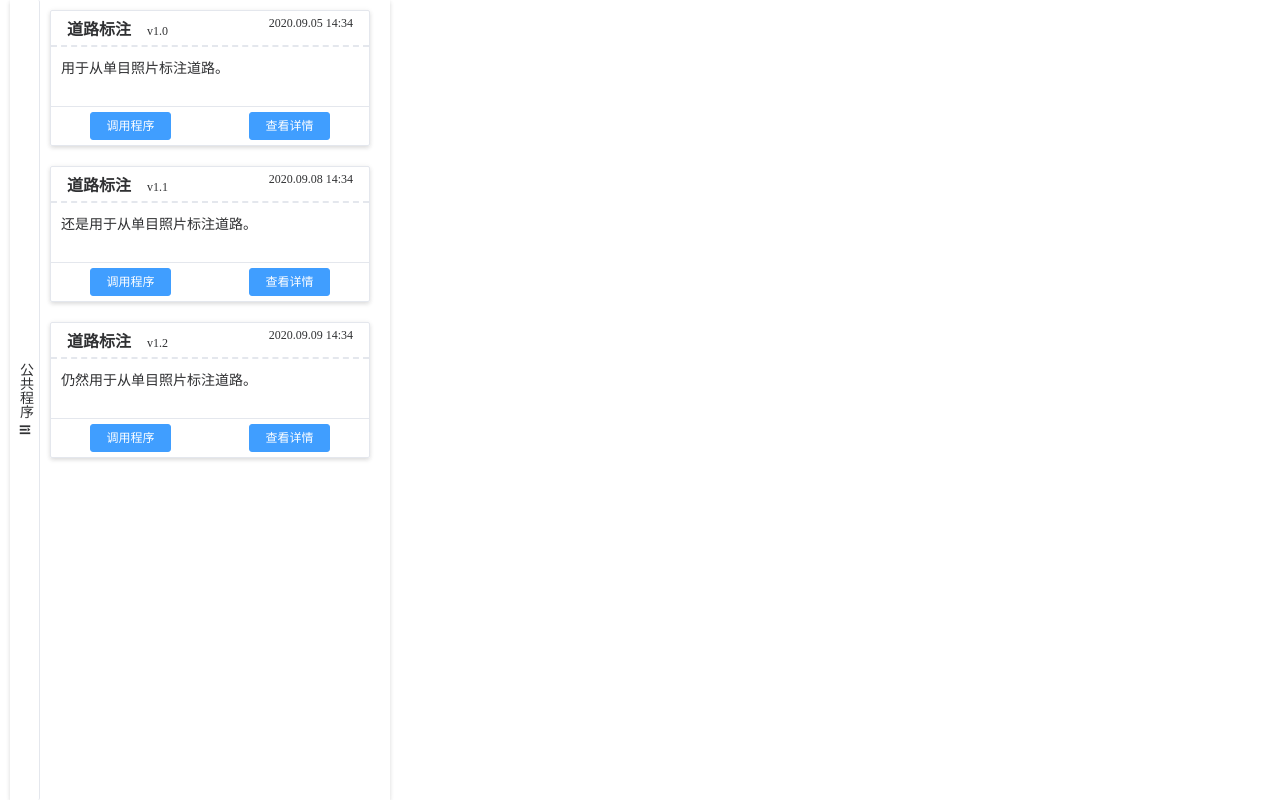
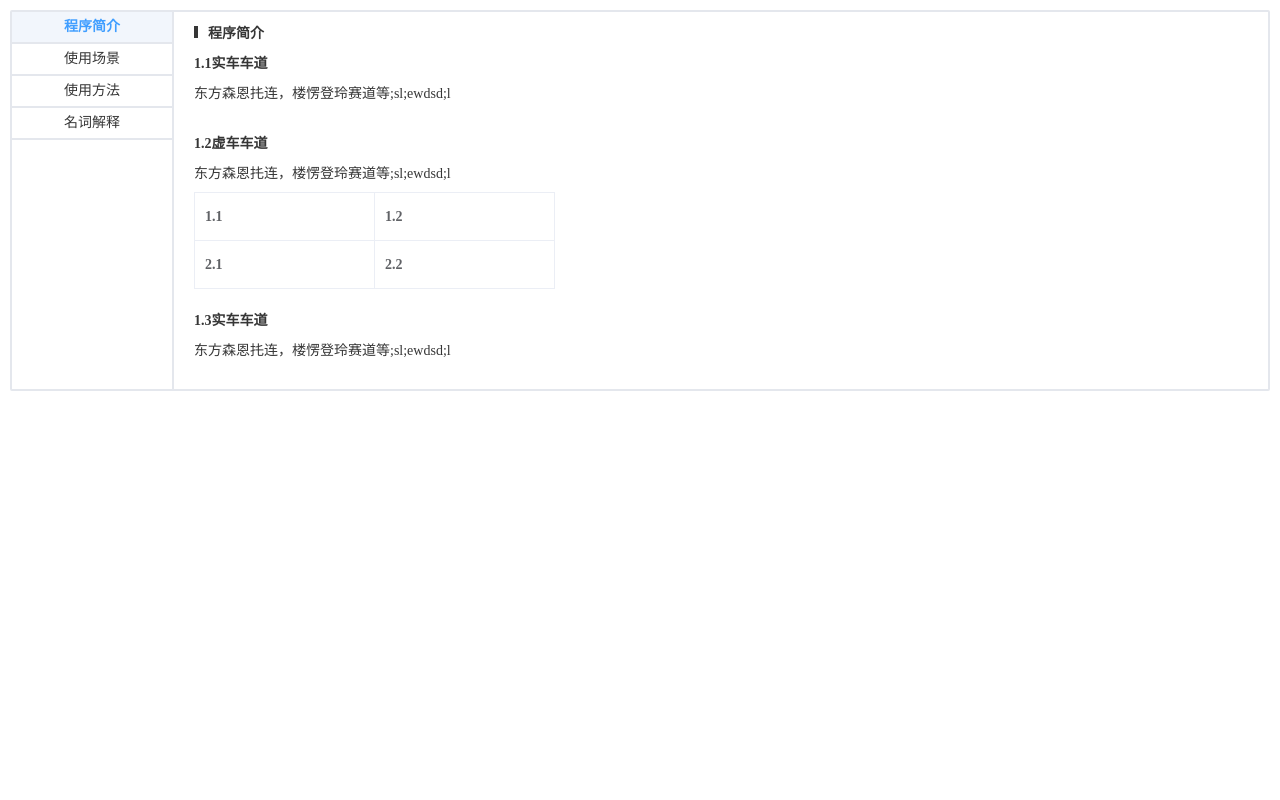
Before and after one commit to shiyuan598/map-3d, a Vue app: page /detail in a window 1280 px wide. Built offline with nearby package versions, Linux system fonts and the light colour scheme.

Commit message:
package detail

```diff
--- a/src/App.vue
+++ b/src/App.vue
@@ -4,4 +4,5 @@
   </div>
 </template>
 
-<style lang="scss"></style>
+<style lang="scss">
+</style>
--- /dev/null
+++ b/src/components/package/PackageDetail.vue
@@ -0,0 +1,129 @@
+<template>
+  <div class="container">
+    <div class="table">
+      <div class="left">
+        <div @click="categoryChange(item, index)" :key="index" :class="currentCategory === index ? 'current' : ''" class="category" v-for="(item, index) in category">
+          {{ item }}
+        </div>
+      </div>
+      <div class="right">
+        <div class="title"><span></span>{{ data.title }}</div>
+        <div class="subtitle" :key="index" v-for="(item, index) in data.body.content">
+          {{ item.subtitle }}
+          <p>{{ item.desc }}</p>
+          <el-table :border="true" :show-header="false" :data="item.table" v-if="item.table">
+            <el-table-column prop="value1" label="日期" width="180">
+            </el-table-column>
+            <el-table-column prop="value2" label="日期" width="180">
+            </el-table-column>
+          </el-table>
+        </div>
+      </div>
+    </div>
+  </div>
+</template>
+
+<script>
+export default {
+  name: "package-detail",
+  data() {
+    return {
+      id: "",
+      currentCategory: 0,
+      category: ["程序简介", "使用场景", "使用方法", "名词解释"],
+      data: {
+        title: "程序简介",
+        body: {
+          content: [
+            {
+              subtitle: "1.1实车车道",
+              desc: "东方森恩扥连，楼愣登玲赛道等;sl;ewdsd;l"
+            },
+            {
+              subtitle: "1.2虚车车道",
+              desc: "东方森恩扥连，楼愣登玲赛道等;sl;ewdsd;l",
+              table: [
+                {
+                  value1: "1.1",
+                  value2: "1.2"
+                },
+                {
+                  value1: "2.1",
+                  value2: "2.2"
+                }
+              ]
+            },
+            {
+              subtitle: "1.3实车车道",
+              desc: "东方森恩扥连，楼愣登玲赛道等;sl;ewdsd;l"
+            }
+          ]
+        }
+      }
+    };
+  },
+  mounted() {
+    this.id = this.$route.params.id;
+    console.info("get id: " + this.id);
+  },
+  methods: {
+    categoryChange(item, index) {
+      this.currentCategory = index;
+      console.info(item);
+    }
+  }
+};
+</script>
+
+<style scoped>
+.container {
+  padding: 10px;
+  color: #363636;
+}
+.table {
+  display: flex;
+  flex-direction: row;
+  height: 100%;
+  border: solid 2px #e4e7ed;
+  border-radius: 2px;
+  align-items: stretch;
+}
+.left {
+  flex-basis: 160px;
+  text-align: center;
+  font-size: 14px;
+}
+.left .category {
+  border-bottom: solid 2px #e4e7ed;
+  height: 30px;
+  line-height: 30px;
+}
+.left .current,
+.left .category:hover {
+  color: #409eff;
+  font-weight: 700;
+  background-color: #f2f6fc;
+}
+.right {
+  border-left: solid 2px #e4e7ed;
+  padding: 10px 20px;
+  font-size: 14px;
+}
+.title {
+  font-weight: 600;
+}
+.title span {
+  display: inline-block;
+  border-left: 4px solid;
+  height: 12px;
+  width: 10px;
+}
+.subtitle {
+  font-weight: 600;
+  padding: 10px 0;
+}
+.right p {
+  font-weight: 500;
+  padding: 10px 0;
+}
+</style>
--- a/src/components/package/PackageList.vue
+++ b/src/components/package/PackageList.vue
@@ -68,7 +68,8 @@ export default {
       console.info("call program of id: " + id);
     },
     showDetail(id) {
-      console.info("show detail of id: " + id);
+      // this.$router.push({ name: 'CategoryItem', params: { category: category[0] }, query: { t: Date.now() } })
+      this.$router.push({ name: "Detail", params: { id } });
     }
   }
 };
--- a/src/router/index.js
+++ b/src/router/index.js
@@ -32,7 +32,7 @@ const routes = [
   {
     path: '/detail',
     name: 'Detail',
-    component: () => import('../components/package/PackageList.vue'),
+    component: () => import('../components/package/PackageDetail.vue'),
   }
 ];
 
```
